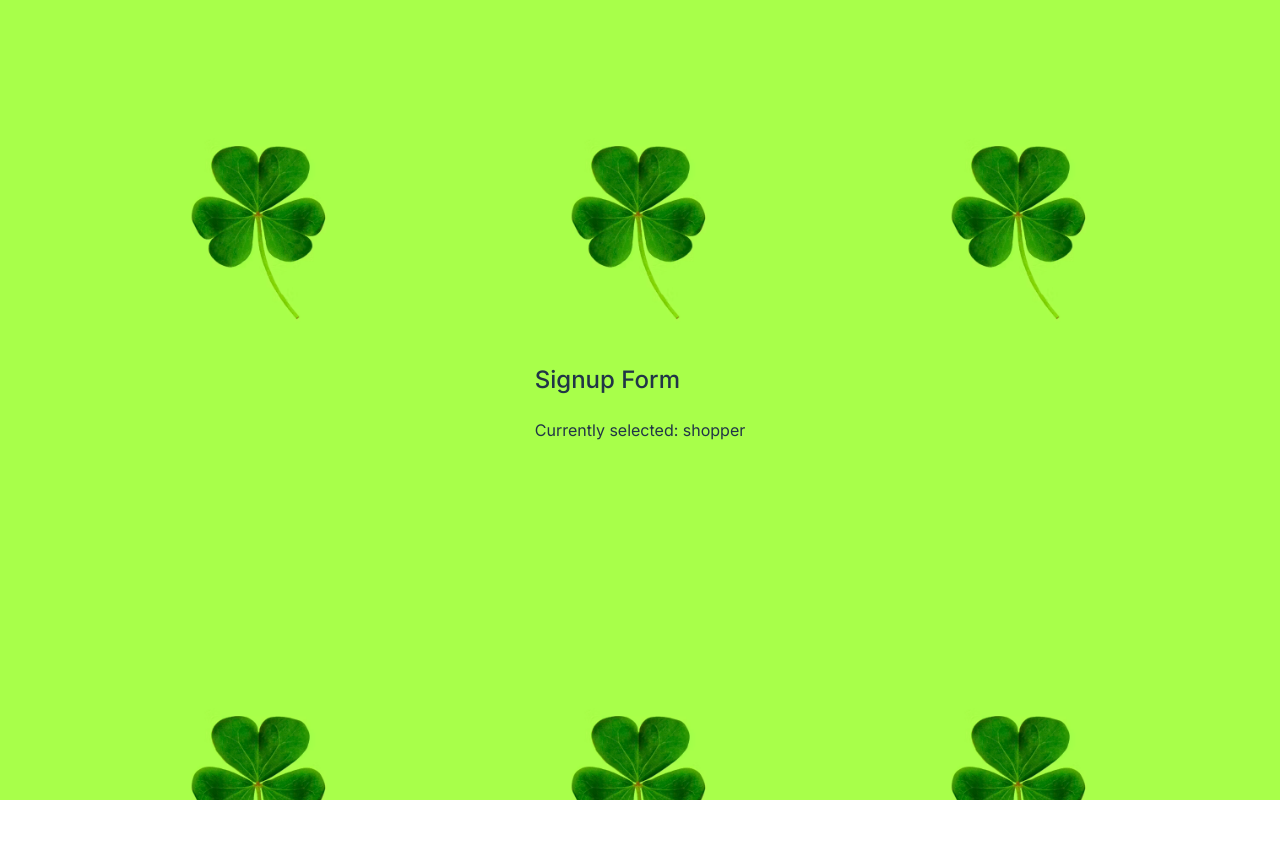
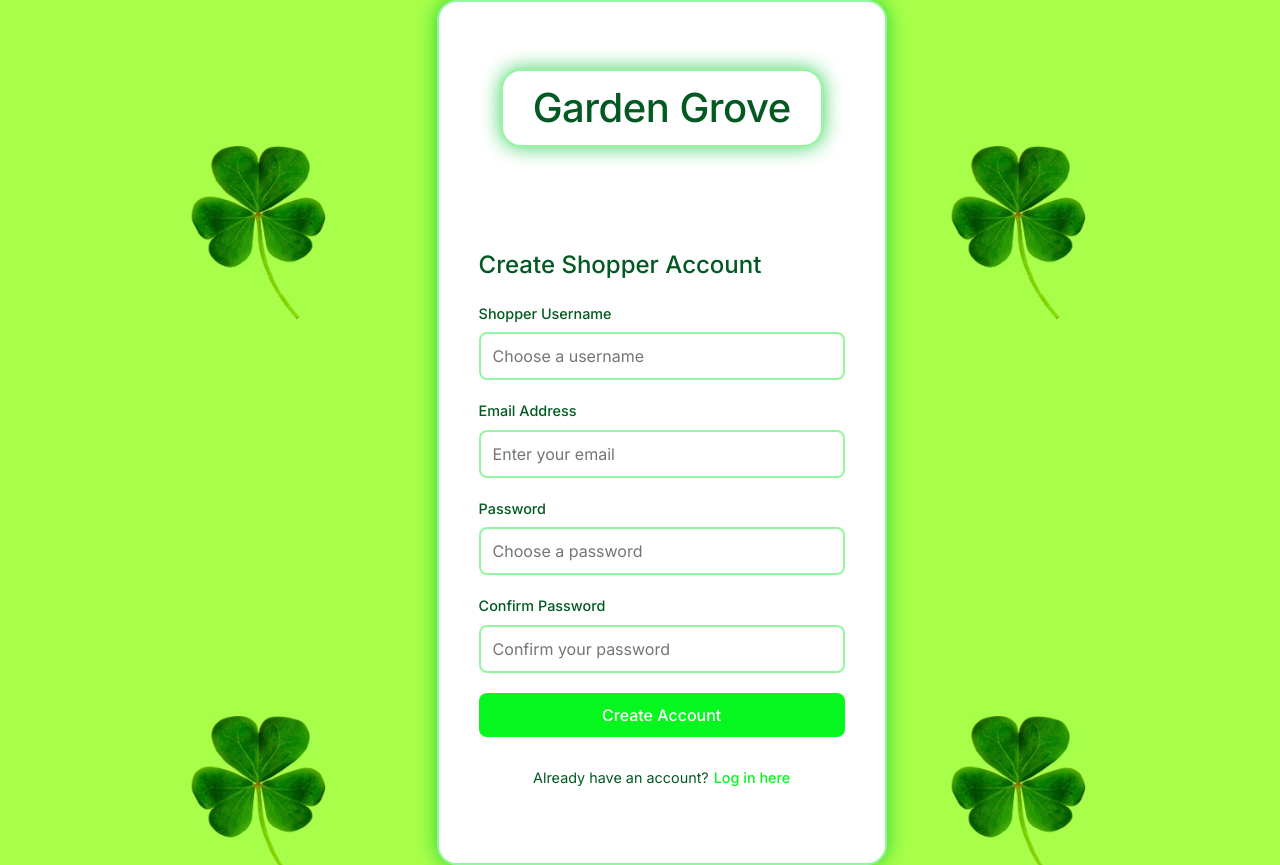
Before and after one commit to SeanieCodes/mall-app-frontend, a React (Vite) app: page /signup in a window 1280 px wide. Before the commit the page ends 800 px from the top, so only its background shows below. Built offline with nearby package versions, Linux system fonts and the light colour scheme.

Commit message:
feat: add signup form and css

```diff
--- a/src/App.jsx
+++ b/src/App.jsx
@@ -1,8 +1,8 @@
 import { useState } from 'react'
 import { BrowserRouter as Router, Routes, Route } from 'react-router-dom';
-import Dropdown from './components/Layout/Dropdown';
-import LoginForm from './components/Auth/LoginForm';
-import SignupForm from './components/Auth/SignupForm';
+import Dropdown from './components/Dropdown/Dropdown';
+import LoginForm from './components/Auth/LoginForm/LoginForm';
+import SignupForm from './components/Auth/SignupForm/SignupForm';
 import './App.css';
 
 const App = () => {
--- a/src/components/Auth/SignupForm.jsx
+++ /dev/null
@@ -1,10 +0,0 @@
-const SignupForm = ({ userType }) => {
-    return (
-      <div>
-        <h2>Signup Form</h2>
-        <p>Currently selected: {userType}</p>
-      </div>
-    );
-};
-
-export default SignupForm;
--- /dev/null
+++ b/src/components/Auth/SignupForm/SignupForm.css
@@ -0,0 +1,90 @@
+.signupContainer {
+    width: 100%;
+    max-width: 500px;
+    padding: 20px;
+    border-radius: 12px;
+    background-color: var(--white);
+    margin-top: 20px;
+}
+
+.signupForm {
+    display: flex;
+    flex-direction: column;
+    gap: 20px;
+}
+
+.formGroup {
+    display: flex;
+    flex-direction: column;
+    gap: 8px;
+}
+
+.formGroup label {
+    color: var(--darker-green);
+    font-size: 0.9rem;
+    font-weight: 500;
+}
+
+.formGroup input {
+    padding: 12px;
+    border: 2px solid var(--lighter-green);
+    border-radius: 8px;
+    font-size: 1rem;
+    transition: all 0.2s ease;
+}
+
+.formGroup input:focus {
+    outline: none;
+    border-color: var(--primary-green);
+    box-shadow: 0 0 10px var(--glow);
+}
+
+.signupButton {
+    background-color: var(--primary-green);
+    color: var(--white);
+    padding: 12px;
+    border: none;
+    border-radius: 8px;
+    font-size: 1rem;
+    font-weight: 500;
+    cursor: pointer;
+    transition: all 0.2s ease;
+}
+
+.signupButton:hover {
+    background-color: var(--dark-green);
+}
+
+.signupButton:focus {
+    outline: none;
+    box-shadow: 0 0 0 2px var(--white), 0 0 0 4px var(--primary-green);
+    background-color: var(--dark-green);
+}
+
+.errorMessage {
+    color: #ff3b30;
+    font-size: 0.9rem;
+    text-align: center;
+}
+
+.loginPrompt {
+    text-align: center;
+    margin-top: 10px;
+    font-size: 0.9rem;
+}
+
+.loginLink {
+    background: none;
+    border: none;
+    color: var(--primary-green);
+    font-weight: 500;
+    cursor: pointer;
+    margin-left: 5px;
+    padding: 0;
+    font-size: 0.9rem;
+}
+
+.loginLink:hover {
+    color: var(--dark-green);
+    text-decoration: underline;
+}
--- /dev/null
+++ b/src/components/Auth/SignupForm/SignupForm.jsx
@@ -0,0 +1,132 @@
+import { useState } from 'react';
+import { useNavigate } from 'react-router-dom';
+import './SignupForm.css';
+
+const SignupForm = ({ userType }) => {
+    const navigate = useNavigate();
+    const [formData, setFormData] = useState({
+        username: '',
+        email: '',
+        password: '',
+        confirmPassword: ''
+    });
+    const [error, setError] = useState('');
+
+    const handleInputChange = (event) => {
+        const { name, value } = event.target;
+        setFormData(prevData => ({
+            ...prevData,
+            [name]: value
+        }));
+    };
+
+    const handleSubmit = (event) => {
+        event.preventDefault();
+
+        if (!formData.username || !formData.email || !formData.password || !formData.confirmPassword) {
+            setError('Please fill in all fields');
+            return;
+        }
+
+        if (formData.password !== formData.confirmPassword) {
+            setError('Passwords do not match');
+            return;
+        }
+
+        if (formData.password.length < 6) {
+            setError('Password must be at least 6 characters long');
+            return;
+        }
+
+        const emailPattern = /^[^\s@]+@[^\s@]+\.[^\s@]+$/;
+        if (!emailPattern.test(formData.email)) {
+            setError('Please enter a valid email address');
+            return;
+        }
+
+        setError('');
+
+        // registration logic later
+        console.log('Signup attempted:', { userType, ...formData });
+    };
+
+    return (
+        <div className="app-container">
+            <h1>Garden Grove</h1>
+            <div className="signupContainer">
+                <h2>Create {userType === 'staff' ? 'Staff' : 'Shopper'} Account</h2>
+
+                <form onSubmit={handleSubmit} className="signupForm">
+                    <div className="formGroup">
+                        <label htmlFor="username">
+                            {userType === 'staff' ? 'Staff Username' : 'Shopper Username'}
+                        </label>
+                        <input
+                            type="text"
+                            id="username"
+                            name="username"
+                            value={formData.username}
+                            onChange={handleInputChange}
+                            placeholder="Choose a username"
+                        />
+                    </div>
+
+                    <div className="formGroup">
+                        <label htmlFor="email">Email Address</label>
+                        <input
+                            type="email"
+                            id="email"
+                            name="email"
+                            value={formData.email}
+                            onChange={handleInputChange}
+                            placeholder="Enter your email"
+                        />
+                    </div>
+
+                    <div className="formGroup">
+                        <label htmlFor="password">Password</label>
+                        <input
+                            type="password"
+                            id="password"
+                            name="password"
+                            value={formData.password}
+                            onChange={handleInputChange}
+                            placeholder="Choose a password"
+                        />
+                    </div>
+
+                    <div className="formGroup">
+                        <label htmlFor="confirmPassword">Confirm Password</label>
+                        <input
+                            type="password"
+                            id="confirmPassword"
+                            name="confirmPassword"
+                            value={formData.confirmPassword}
+                            onChange={handleInputChange}
+                            placeholder="Confirm your password"
+                        />
+                    </div>
+
+                    {error && <div className="errorMessage">{error}</div>}
+
+                    <button type="submit" className="signupButton">
+                        Create Account
+                    </button>
+
+                    <p className="loginPrompt">
+                        Already have an account?
+                        <button
+                            type="button"
+                            className="loginLink"
+                            onClick={() => navigate('/')}
+                        >
+                            Log in here
+                        </button>
+                    </p>
+                </form>
+            </div>
+        </div>
+    );
+};
+
+export default SignupForm;
```
Also changed, not shown: src/components/Auth/LoginForm/LoginForm.css (renamed from src/components/Auth/LoginForm.css), src/components/Auth/LoginForm/LoginForm.jsx (renamed from src/components/Auth/LoginForm.jsx), src/components/Dropdown/Dropdown.css (renamed from src/components/Layout/Dropdown.css), src/components/Dropdown/Dropdown.jsx (renamed from src/components/Layout/Dropdown.jsx), src/components/Layout/Header.jsx (deleted).
